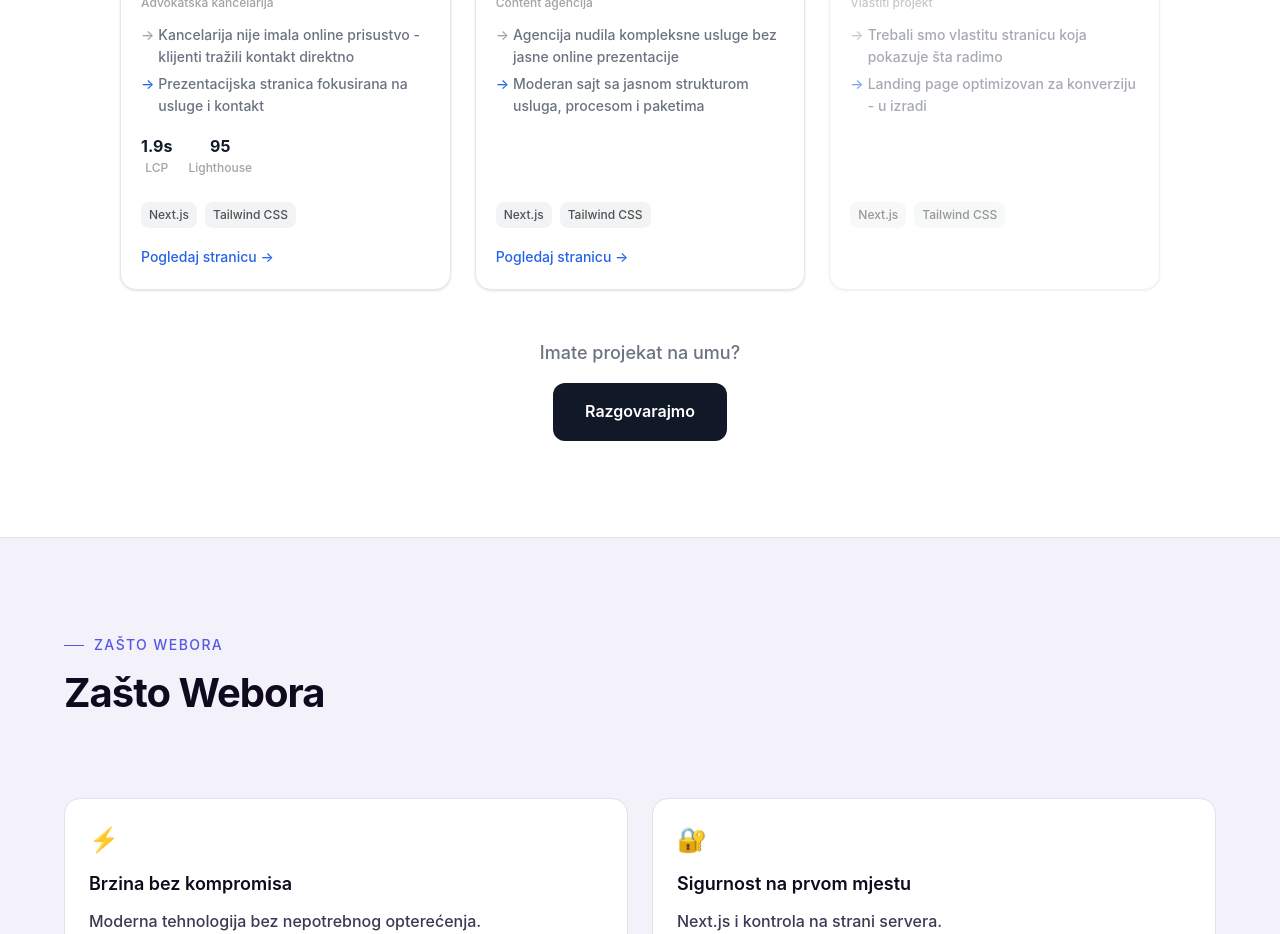
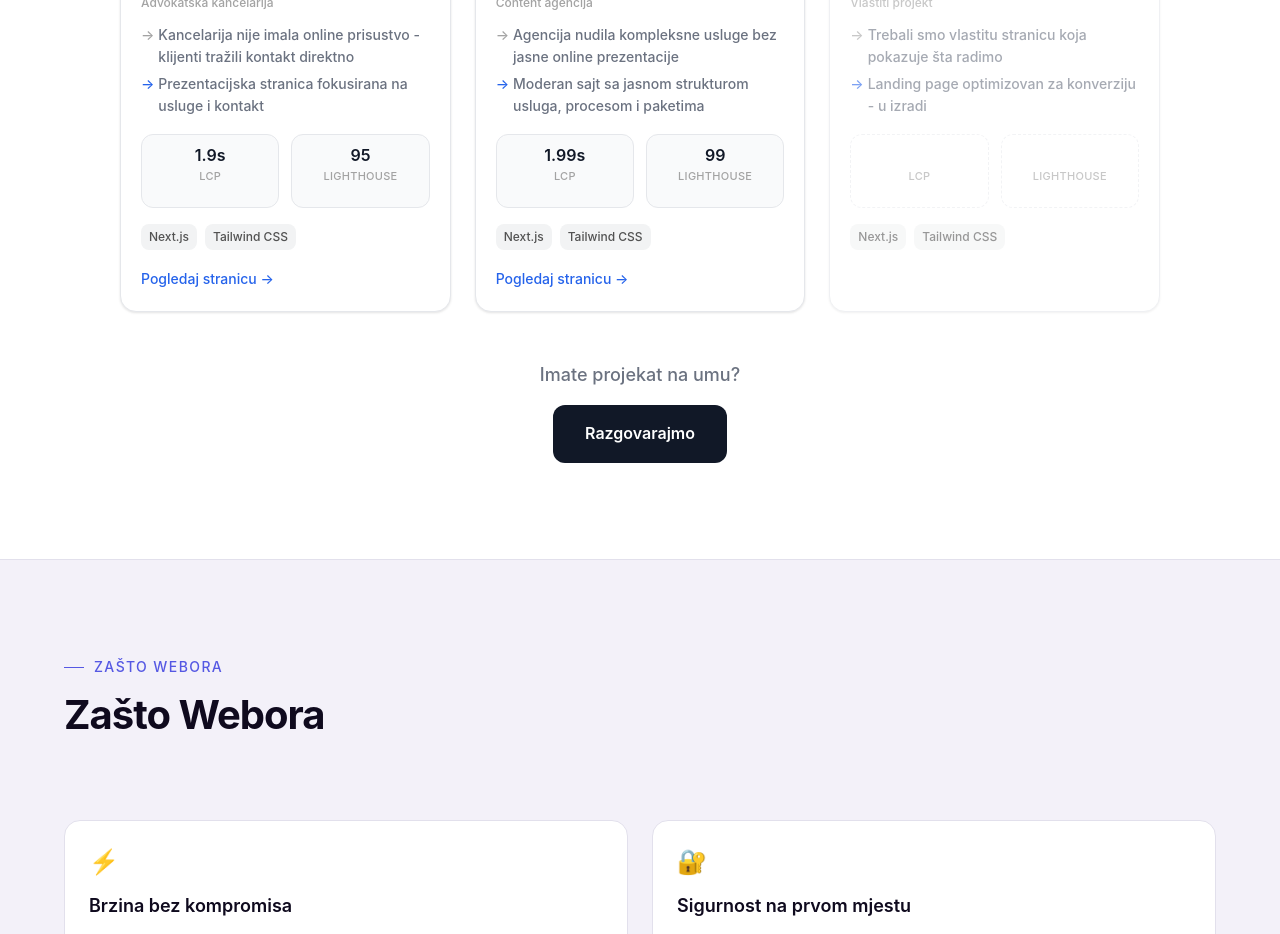
Before and after one commit to jasnez/webora2.0, a Next.js app: page / in a window 1280 px wide. Shown: the part 4220-5154 px from the top of the page. Built offline with nearby package versions, Linux system fonts and the light colour scheme.

Commit message:
Polish portfolio cards and add real VirtuALL NP performance metrics.
Made-with: Cursor

```diff
--- a/src/components/sections/PortfolioSection.tsx
+++ b/src/components/sections/PortfolioSection.tsx
@@ -4,6 +4,8 @@ import { Section } from "@/components/layout/Section";
 import { Container } from "@/components/layout/Container";
 import { Button } from "@/components/ui/Button";
 import { projects } from "@/data/portfolio";
+
+const metricSlots = ["LCP", "Lighthouse"] as const;
 
 export function PortfolioSection() {
   return (
@@ -57,21 +59,37 @@ export function PortfolioSection() {
                   </p>
                 </div>
 
-                <div className="mb-4 flex min-h-[52px] gap-4">
-                  {(project.metrics ?? [{ label: "", value: "" }, { label: "", value: "" }]).map(
-                    (m, idx) => (
+                <div className="mb-4 grid min-h-[74px] grid-cols-2 gap-3">
+                  {metricSlots.map((slot) => {
+                    const metric = project.metrics?.find((m) => m.label === slot) ?? null;
+
+                    return (
                       <div
-                        key={m.label || `placeholder-${project.id}-${idx}`}
-                        className={clsx("text-center", !m.label && "invisible")}
-                        aria-hidden={!m.label}
+                        key={`${project.id}-${slot}`}
+                        className={clsx(
+                          "rounded-lg border px-3 py-2 text-center transition-colors",
+                          metric
+                            ? "border-neutral-200 bg-neutral-50/80 dark:border-border-dark dark:bg-bg-alt-a"
+                            : "border-dashed border-neutral-200/80 bg-transparent dark:border-border-dark/70",
+                        )}
                       >
-                        <p className="text-base font-bold text-neutral-900 dark:text-white-text">
-                          {m.value}
+                        <p
+                          className={clsx(
+                            "text-base font-semibold",
+                            metric
+                              ? "text-neutral-900 dark:text-white-text"
+                              : "text-transparent select-none",
+                          )}
+                          aria-hidden={!metric}
+                        >
+                          {metric?.value ?? "00"}
                         </p>
-                        <p className="text-xs text-neutral-400">{m.label}</p>
+                        <p className="text-[11px] uppercase tracking-wide text-neutral-400">
+                          {slot}
+                        </p>
                       </div>
-                    ),
-                  )}
+                    );
+                  })}
                 </div>
 
                 <div className="mb-4 flex flex-wrap gap-2">
--- a/src/data/portfolio.ts
+++ b/src/data/portfolio.ts
@@ -47,7 +47,10 @@ export const projects: PortfolioProject[] = [
     solution: "Moderan sajt sa jasnom strukturom usluga, procesom i paketima",
     result: null,
     tags: ["Next.js", "Tailwind CSS"],
-    metrics: null,
+    metrics: [
+      { label: "LCP", value: "1.99s" },
+      { label: "Lighthouse", value: "99" },
+    ],
     status: "live",
   },
   {
```
Also changed, not shown: 1 other file (tests, documents, lock files or other folders).
